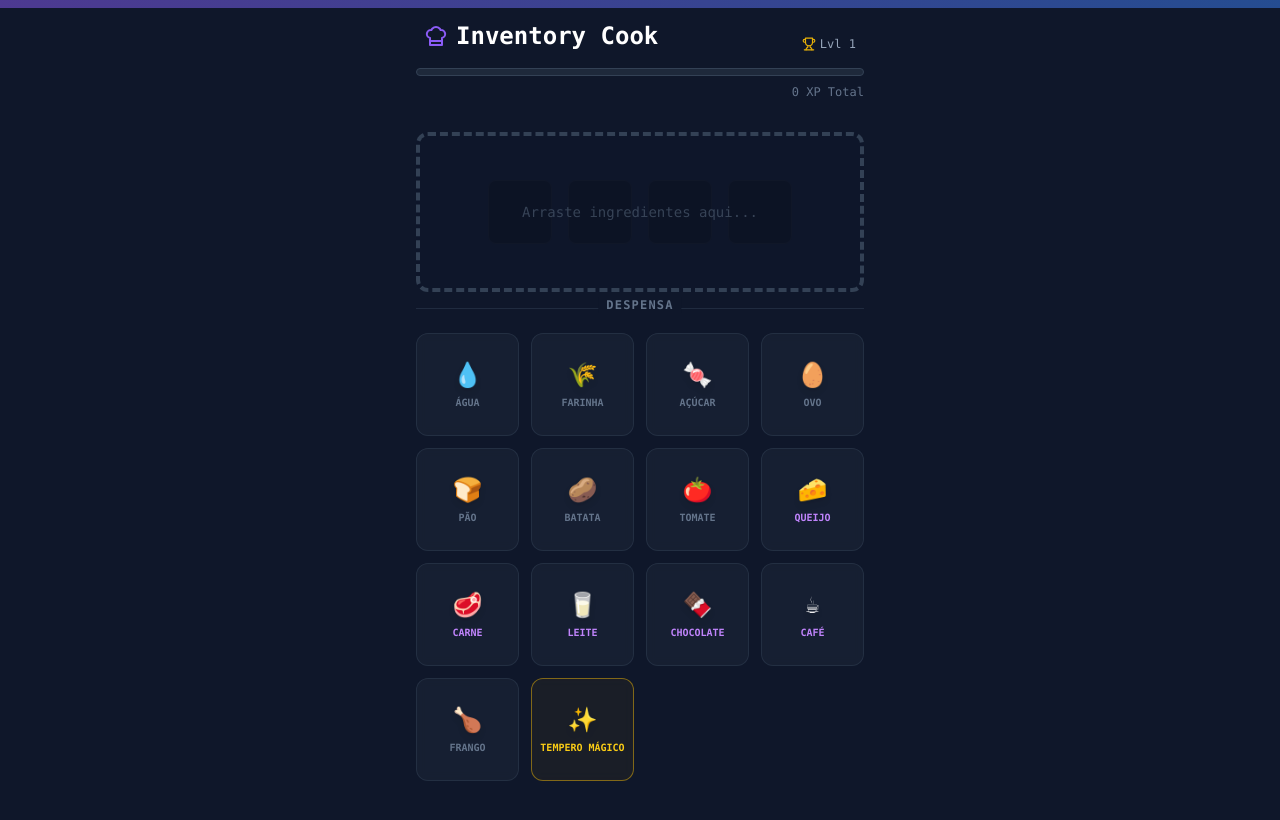
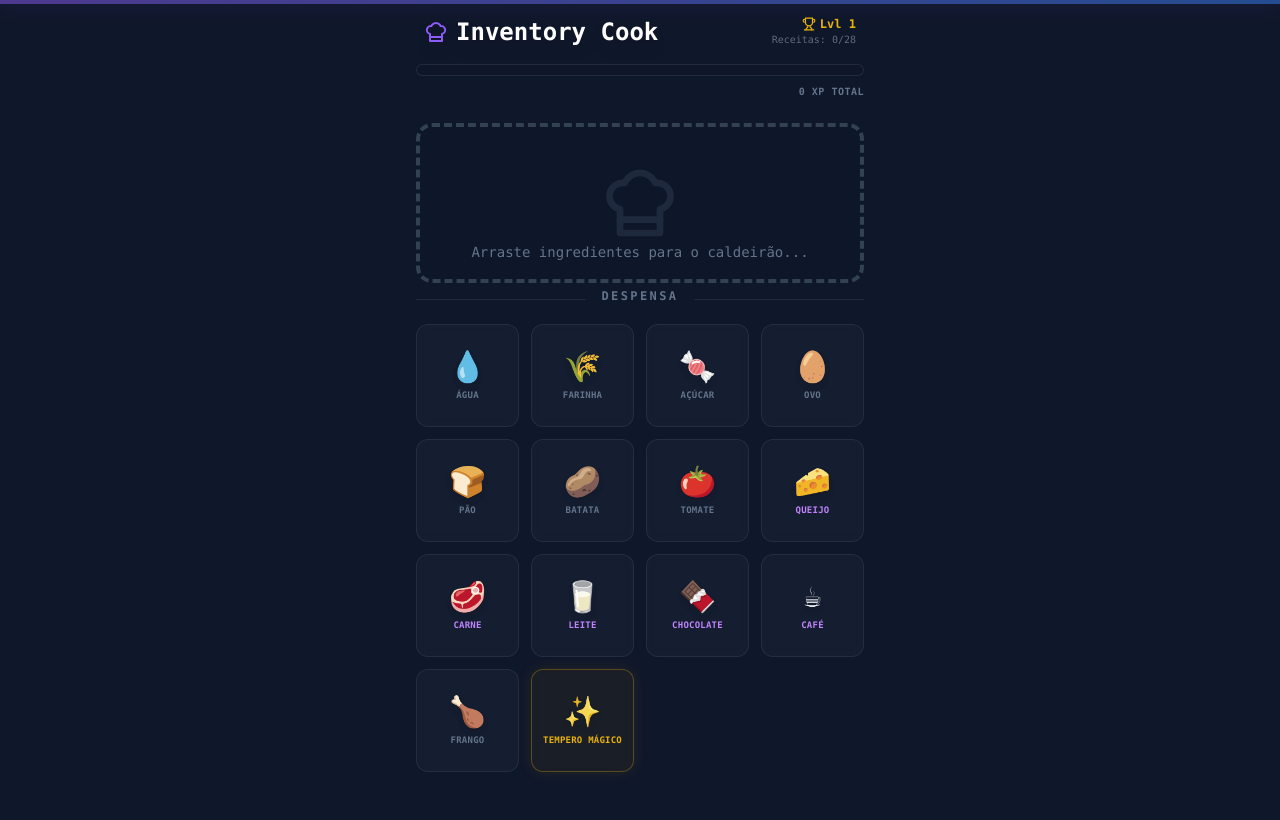
Before and after one commit to ChrisRL95/Inventory-Cook, a Next.js app: page / in a window 1280 px wide. Shown: the top 820 px of the page. Built offline with nearby package versions, Linux system fonts and the light colour scheme.

Commit message:
Update page.js

```diff
--- a/app/page.js
+++ b/app/page.js
@@ -1,8 +1,8 @@
 'use client';
 
-import { useState } from 'react';
-import { Sparkles, ChefHat, Trash2, Clock, BookOpen, X, Trophy } from 'lucide-react';
-import { motion, AnimatePresence } from 'framer-motion'; // Importando a mágica da animação
+import { useState, useEffect } from 'react';
+import { Sparkles, ChefHat, Trash2, Clock, BookOpen, X, Trophy, Share2, Volume2 } from 'lucide-react';
+import { motion, AnimatePresence } from 'framer-motion';
 import { ingredientes, receitas } from './data';
 
 export default function Home() {
@@ -10,7 +10,41 @@ export default function Home() {
   const [pantry] = useState(ingredientes);
   const [craftResult, setCraftResult] = useState(null);
   const [selectedRecipe, setSelectedRecipe] = useState(null);
-  const [xp, setXp] = useState(0); // Estado para o XP Acumulado
+
+  // Persistência: XP e Receitas Desbloqueadas
+  const [xp, setXp] = useState(0);
+  const [unlockedRecipes, setUnlockedRecipes] = useState([]);
+
+  // --- AUDIO SYSTEM ---
+  // Dica: Crie uma pasta 'public/sounds' e coloque arquivos mp3 lá
+  const playSound = (type) => {
+    const sounds = {
+      pop: '/sounds/pop.mp3',      // Som ao soltar item
+      craft: '/sounds/craft.mp3',  // Som de sucesso/level up
+      trash: '/sounds/trash.mp3',  // Som de limpar
+    };
+
+    // Verifica se o áudio existe antes de tocar (evita erro no console se você não tiver os arquivos ainda)
+    const audio = new Audio(sounds[type]);
+    audio.volume = 0.5;
+    audio.play().catch(() => {}); // Ignora erro se o arquivo não existir
+  };
+
+  // --- PERSISTÊNCIA (LOAD) ---
+  useEffect(() => {
+    const savedData = localStorage.getItem('rpg-cook-save');
+    if (savedData) {
+      const { xp: savedXp, unlocked: savedUnlocked } = JSON.parse(savedData);
+      setXp(savedXp || 0);
+      setUnlockedRecipes(savedUnlocked || []);
+    }
+  }, []);
+
+  // --- PERSISTÊNCIA (SAVE) ---
+  useEffect(() => {
+    localStorage.setItem('rpg-cook-save', JSON.stringify({ xp, unlocked: unlockedRecipes }));
+  }, [xp, unlockedRecipes]);
+
 
   // --- DRAG AND DROP ---
   const handleDragStart = (e, item, source) => {
@@ -24,8 +58,13 @@ export default function Home() {
     const source = e.dataTransfer.getData('source');
 
     if (source === 'inventory') return;
+    // REMOVIDO: Limite de 4 itens (Agora é infinito!)
+    // if (inventory.length >= 4) return;
+
+    // Evita duplicatas exatas de ID para não quebrar as keys do React
     if (inventory.some(i => i.id === itemData.id)) return;
 
+    playSound('pop'); // Toca som
     const newInventory = [...inventory, itemData];
     setInventory(newInventory);
     checkRecipes(newInventory);
@@ -49,7 +88,7 @@ export default function Home() {
 
   const allowDrop = (e) => e.preventDefault();
 
-  // --- LÓGICA ---
+  // --- LÓGICA DE CRAFTING ---
   const checkRecipes = (currentInventory) => {
     const invIds = currentInventory.map(i => i.id);
     const found = receitas.find(recipe => {
@@ -60,100 +99,115 @@ export default function Home() {
     setCraftResult(found || null);
   };
 
-  // Função para "Consumir" a receita e ganhar XP
   const handleCraftComplete = () => {
     if (craftResult) {
+      playSound('craft');
       setXp(prev => prev + craftResult.xp);
+
+      // Salva receita desbloqueada se for nova
+      if (!unlockedRecipes.includes(craftResult.name)) {
+        setUnlockedRecipes(prev => [...prev, craftResult.name]);
+      }
+
       setSelectedRecipe(craftResult);
-      // Opcional: Limpar inventário após craftar
-      // setInventory([]);
-      // setCraftResult(null);
     }
   };
 
+  // --- SOCIAL SHARE ---
+  const handleShare = () => {
+    const text = `🍳 Acabei de craftar ${selectedRecipe.name} no Inventory Cook! \nNível de Chef: ${Math.floor(xp / 100) + 1} \nXP Total: ${xp}\n\nJogue agora: [Seu Link Vercel Aqui]`;
+    navigator.clipboard.writeText(text);
+    alert('Stats copiados para a área de transferência! Cole no Twitter/WhatsApp.');
+  };
+
   return (
-    <main className="flex min-h-screen flex-col items-center justify-center p-4 bg-rpg-bg text-white font-mono relative overflow-hidden">
+    <main className="flex min-h-screen flex-col items-center justify-center p-4 bg-rpg-bg text-white font-mono relative overflow-hidden selection:bg-rpg-accent selection:text-white">
 
-      {/* BACKGROUND DECORATION (Vibe Coding) */}
-      <div className="absolute top-0 left-0 w-full h-2 bg-gradient-to-r from-rpg-accent to-blue-500 opacity-50"></div>
+      {/* BACKGROUND DECORATION */}
+      <div className="absolute top-0 left-0 w-full h-1 bg-gradient-to-r from-rpg-accent to-blue-500 opacity-50 shadow-[0_0_20px_rgba(139,92,246,0.5)]"></div>
 
       {/* HEADER & XP BAR */}
-      <header className="mb-8 text-center w-full max-w-md">
+      <header className="mb-6 text-center w-full max-w-md z-10">
         <div className="flex justify-between items-end mb-4 px-2">
-            <h1 className="text-2xl font-bold flex items-center gap-2">
+            <h1 className="text-2xl font-bold flex items-center gap-2 drop-shadow-lg">
             <ChefHat className="text-rpg-accent" /> Inventory Cook
             </h1>
-            <div className="text-xs text-slate-400 flex items-center gap-1">
-                <Trophy size={14} className="text-yellow-500"/> Lvl {Math.floor(xp / 100) + 1}
+            <div className="text-xs text-slate-400 flex flex-col items-end">
+                <span className="flex items-center gap-1 text-yellow-500 font-bold"><Trophy size={14}/> Lvl {Math.floor(xp / 100) + 1}</span>
+                <span className="text-[10px] opacity-60">Receitas: {unlockedRecipes.length}/{receitas.length}</span>
             </div>
         </div>
 
         {/* Barra de XP */}
-        <div className="w-full h-2 bg-slate-800 rounded-full overflow-hidden mb-2 border border-slate-700">
+        <div className="w-full h-3 bg-slate-900/80 rounded-full overflow-hidden mb-2 border border-slate-700/50 backdrop-blur-sm relative">
             <motion.div
-                className="h-full bg-gradient-to-r from-rpg-accent to-purple-400"
+                className="h-full bg-gradient-to-r from-rpg-accent to-purple-400 relative"
                 initial={{ width: 0 }}
                 animate={{ width: `${Math.min((xp % 1000) / 10, 100)}%` }}
                 transition={{ type: "spring", stiffness: 50 }}
-            />
+            >
+               <div className="absolute top-0 right-0 h-full w-2 bg-white/30 animate-pulse"></div>
+            </motion.div>
         </div>
-        <p className="text-slate-500 text-xs text-right">{xp} XP Total</p>
+        <p className="text-slate-500 text-[10px] text-right font-bold tracking-wider">{xp} XP TOTAL</p>
       </header>
 
-      {/* ÁREA DE CRAFTING (INVENTÁRIO) */}
+      {/* CALDEIRÃO MÁGICO (INVENTÁRIO) */}
       <div
         className={`
-          relative w-full max-w-md h-40 rounded-xl border-4 border-dashed transition-all duration-300 flex items-center justify-center gap-4 p-4 mb-4
-          ${inventory.length > 0 ? 'border-rpg-accent bg-slate-800/30' : 'border-slate-700 bg-slate-900/50'}
+          relative w-full max-w-md min-h-[160px] rounded-2xl border-4 border-dashed transition-all duration-500 flex flex-wrap content-center justify-center gap-4 p-6 mb-4
+          ${inventory.length > 0 ? 'border-rpg-accent bg-slate-800/40 shadow-[inset_0_0_40px_rgba(139,92,246,0.1)]' : 'border-slate-700 bg-slate-900/50'}
         `}
         onDrop={handleDropOnInventory}
         onDragOver={allowDrop}
       >
-        {/* SLOTS VAZIOS (Visual RPG) */}
-        <div className="absolute inset-0 flex items-center justify-center gap-4 pointer-events-none opacity-30">
-            {[...Array(4)].map((_, i) => (
-                <div key={i} className="w-16 h-16 rounded-lg bg-black/40 shadow-inner border border-white/5"></div>
-            ))}
+        {/* Placeholder Visual */}
+        {inventory.length === 0 && (
+          <div className="absolute inset-0 flex items-center justify-center pointer-events-none opacity-20">
+             <ChefHat size={80} className="text-slate-500" />
           </div>
+        )}
 
         {inventory.length === 0 && (
-          <span className="text-slate-600 text-sm absolute pointer-events-none animate-pulse">
-            Arraste ingredientes aqui...
+          <span className="text-slate-500 text-sm absolute bottom-4 pointer-events-none animate-bounce">
+            Arraste ingredientes para o caldeirão...
           </span>
         )}
 
-        {/* ITENS COM FRAMER MOTION */}
-        <AnimatePresence>
+        {/* ITENS NO CALDEIRÃO (Com rotação aleatória para efeito "pilha") */}
+        <AnimatePresence mode='popLayout'>
             {inventory.map((item, index) => (
             <motion.div
-                key={`${item.id}-${index}`}
-                layoutId={item.id} // Animação mágica de posição
-                initial={{ scale: 0, rotate: -180 }}
-                animate={{ scale: 1, rotate: 0 }}
+                key={`${item.id}`}
+                layoutId={item.id}
+                initial={{ scale: 0, rotate: Math.random() * 180 }} // Entra girando
+                animate={{ scale: 1, rotate: Math.random() * 20 - 10 }} // Fica levemente torto (natural)
                 exit={{ scale: 0, opacity: 0 }}
-                whileHover={{ scale: 1.1, cursor: 'grab' }}
-                whileTap={{ scale: 0.95 }}
-                draggable
+                whileHover={{ scale: 1.2, rotate: 0, zIndex: 10 }} // Fica reto ao passar o mouse
+                drag
+                dragConstraints={{ left: 0, right: 0, top: 0, bottom: 0 }} // Leve física de drag
                 onDragStart={(e) => handleDragStart(e, item, 'inventory')}
-                className="w-16 h-16 bg-slate-700 rounded-lg flex items-center justify-center text-3xl shadow-lg border-2 border-slate-500 relative z-10"
+                className="w-16 h-16 bg-slate-700/90 backdrop-blur-md rounded-xl flex items-center justify-center text-3xl shadow-xl border border-slate-500/50 cursor-grab active:cursor-grabbing relative"
             >
                 {item.icon}
             </motion.div>
             ))}
         </AnimatePresence>
 
-        {/* BOTÃO DE RESULTADO */}
+        {/* BOTÃO DE CRAFT (Aparece flutuando) */}
         <AnimatePresence>
             {craftResult && (
             <motion.button
-                initial={{ y: 20, opacity: 0 }}
-                animate={{ y: 0, opacity: 1 }}
-                exit={{ y: 10, opacity: 0 }}
-                whileHover={{ scale: 1.05 }}
-                onClick={handleCraftComplete} // Agora ganha XP ao clicar!
-                className="absolute -top-6 bg-green-500 text-black px-6 py-2 rounded-full font-bold flex items-center gap-2 shadow-[0_0_20px_rgba(34,197,94,0.6)] hover:bg-green-400 z-20"
+                initial={{ scale: 0, y: 50 }}
+                animate={{ scale: 1, y: 0 }}
+                exit={{ scale: 0, y: 20 }}
+                whileHover={{ scale: 1.1 }}
+                whileTap={{ scale: 0.9 }}
+                onClick={handleCraftComplete}
+                className="absolute -bottom-6 bg-gradient-to-r from-green-500 to-emerald-600 text-white px-8 py-3 rounded-full font-black flex items-center gap-2 shadow-[0_0_30px_rgba(34,197,94,0.5)] z-30 border-2 border-white/20"
             >
-                <Sparkles size={16} /> CRAFTAR: {craftResult.name}
+                <Sparkles size={20} className="animate-spin-slow" />
+                CRAFTAR {craftResult.name.toUpperCase()}
             </motion.button>
             )}
         </AnimatePresence>
@@ -162,21 +216,21 @@ export default function Home() {
       {/* BOTÃO LIMPAR */}
       {inventory.length > 0 && (
         <button
-          onClick={() => { setInventory([]); setCraftResult(null); }}
-          className="mb-8 text-xs text-red-400 hover:text-red-300 flex items-center gap-1 transition-colors opacity-70 hover:opacity-100"
+          onClick={() => { playSound('trash'); setInventory([]); setCraftResult(null); }}
+          className="mb-8 text-xs text-red-400 hover:text-red-300 flex items-center gap-2 transition-colors opacity-60 hover:opacity-100 bg-red-900/20 px-4 py-2 rounded-full"
         >
-          <Trash2 size={14} /> Limpar Caldeirão
+          <Trash2 size={14} /> Esvaziar Panela
         </button>
       )}
 
       {/* LOJA (DESPENSA) */}
       <div className="w-full max-w-md border-t border-slate-700/50 pt-6 relative">
-        <span className="absolute left-1/2 -translate-x-1/2 -top-3 bg-rpg-bg px-2 text-slate-500 text-xs uppercase tracking-widest font-bold">
+        <span className="absolute left-1/2 -translate-x-1/2 -top-3 bg-rpg-bg px-4 text-slate-500 text-xs uppercase tracking-[0.2em] font-bold">
           Despensa
         </span>
 
         <div
-          className="grid grid-cols-4 gap-3"
+          className="grid grid-cols-4 gap-3 pb-12"
           onDrop={handleDropOnPantry}
           onDragOver={allowDrop}
         >
@@ -185,19 +239,20 @@ export default function Home() {
               key={item.id}
               draggable
               layoutId={`store-${item.id}`}
-              whileHover={{ scale: 1.05, backgroundColor: 'rgba(30, 41, 59, 1)' }}
+              whileHover={{ scale: 1.05, y: -5 }}
               whileTap={{ scale: 0.95 }}
               onDragStart={(e) => handleDragStart(e, item, 'pantry')}
               className={`
                 aspect-square rounded-xl flex flex-col items-center justify-center gap-1 cursor-grab active:cursor-grabbing
-                bg-slate-800/50 border border-slate-700/50 backdrop-blur-sm transition-colors
-                ${item.rarity === 'rare' ? 'border-purple-500/30 bg-purple-500/5' : ''}
-                ${item.rarity === 'legendary' ? 'border-yellow-500/50 bg-yellow-500/5' : ''}
+                bg-slate-800/40 border border-slate-700/50 backdrop-blur-sm transition-all
+                hover:bg-slate-700/60 hover:border-slate-500
+                ${item.rarity === 'rare' ? 'border-purple-500/20 bg-purple-500/5' : ''}
+                ${item.rarity === 'legendary' ? 'border-yellow-500/30 bg-yellow-500/5 shadow-[0_0_15px_rgba(234,179,8,0.1)]' : ''}
               `}
             >
-              <span className="text-2xl drop-shadow-md filter">{item.icon}</span>
-              <span className={`text-[10px] font-bold uppercase text-center ${
-                item.rarity === 'legendary' ? 'text-yellow-400' :
+              <span className="text-3xl drop-shadow-md filter grayscale-[0.2] hover:grayscale-0 transition-all">{item.icon}</span>
+              <span className={`text-[9px] font-bold uppercase text-center tracking-wide ${
+                item.rarity === 'legendary' ? 'text-yellow-500' :
                 item.rarity === 'rare' ? 'text-purple-400' : 'text-slate-500'
               }`}>
                 {item.name}
@@ -207,53 +262,61 @@ export default function Home() {
         </div>
       </div>
 
-      {/* MODAL */}
+      {/* MODAL DE SUCESSO */}
       <AnimatePresence>
         {selectedRecipe && (
             <motion.div
             initial={{ opacity: 0 }} animate={{ opacity: 1 }} exit={{ opacity: 0 }}
-            className="fixed inset-0 bg-black/80 flex items-center justify-center z-50 p-4 backdrop-blur-md"
+            className="fixed inset-0 bg-black/90 flex items-center justify-center z-50 p-4 backdrop-blur-md"
             onClick={() => setSelectedRecipe(null)}
             >
             <motion.div
-                initial={{ scale: 0.8, opacity: 0 }} animate={{ scale: 1, opacity: 1 }} exit={{ scale: 0.8, opacity: 0 }}
-                className="bg-slate-900 border border-slate-700 w-full max-w-lg rounded-2xl p-6 relative shadow-2xl"
+                initial={{ scale: 0.5, y: 100, opacity: 0 }}
+                animate={{ scale: 1, y: 0, opacity: 1 }}
+                exit={{ scale: 0.8, y: 50, opacity: 0 }}
+                className="bg-slate-900 border border-slate-700 w-full max-w-lg rounded-3xl p-8 relative shadow-2xl overflow-hidden"
                 onClick={e => e.stopPropagation()}
             >
+                {/* Efeito de brilho de fundo */}
+                <div className="absolute top-0 left-0 w-full h-32 bg-gradient-to-b from-green-500/20 to-transparent pointer-events-none"></div>
+
                 <button
                 onClick={() => setSelectedRecipe(null)}
-                className="absolute top-4 right-4 text-slate-400 hover:text-white"
+                className="absolute top-4 right-4 p-2 bg-slate-800/50 rounded-full text-slate-400 hover:text-white hover:bg-slate-700 transition-colors"
                 >
-                <X size={24} />
+                <X size={20} />
                 </button>
 
-                <div className="text-center mb-6">
-                <span className="inline-block bg-green-500/20 text-green-400 text-xs px-3 py-1 rounded-full mb-2 uppercase tracking-wider">
-                    Sucesso!
-                </span>
-                <h2 className="text-3xl font-bold text-white mb-1">{selectedRecipe.name}</h2>
-                <p className="text-slate-400 text-sm italic">"{selectedRecipe.desc}"</p>
+                <div className="text-center mb-8 relative z-10">
+                <motion.div
+                    initial={{ scale: 0 }} animate={{ scale: 1 }} transition={{ delay: 0.2, type: 'spring' }}
+                    className="inline-flex items-center gap-2 bg-green-500 text-black text-xs font-black px-4 py-1.5 rounded-full mb-4 uppercase tracking-wider shadow-[0_0_20px_rgba(34,197,94,0.4)]"
+                >
+                    <Sparkles size={14} /> Recipe Unlocked
+                </motion.div>
+                <h2 className="text-4xl font-black text-white mb-2">{selectedRecipe.name}</h2>
+                <p className="text-slate-400 text-sm font-medium">"{selectedRecipe.desc}"</p>
                 </div>
 
-                <div className="flex justify-center gap-6 mb-8 border-y border-slate-800 py-4">
-                <div className="flex items-center gap-2 text-yellow-400">
-                    <Sparkles size={18} />
-                    <span className="font-bold">+{selectedRecipe.xp} XP Ganho</span>
+                <div className="grid grid-cols-2 gap-4 mb-8">
+                    <div className="bg-slate-800/50 rounded-2xl p-4 flex flex-col items-center justify-center border border-slate-700/50">
+                        <span className="text-yellow-500 font-black text-2xl">+{selectedRecipe.xp}</span>
+                        <span className="text-slate-500 text-[10px] uppercase tracking-widest">XP Ganho</span>
                     </div>
-                <div className="flex items-center gap-2 text-blue-400">
-                    <Clock size={18} />
-                    <span className="font-bold">{selectedRecipe.time}</span>
+                    <div className="bg-slate-800/50 rounded-2xl p-4 flex flex-col items-center justify-center border border-slate-700/50">
+                        <span className="text-blue-400 font-black text-2xl">{selectedRecipe.time}</span>
+                        <span className="text-slate-500 text-[10px] uppercase tracking-widest">Tempo</span>
                     </div>
                 </div>
 
-                <div className="space-y-4">
-                <h3 className="flex items-center gap-2 text-lg font-semibold text-white">
-                    <BookOpen size={20} className="text-rpg-accent" /> Preparo
+                <div className="space-y-4 mb-8">
+                <h3 className="flex items-center gap-2 text-sm font-bold text-slate-300 uppercase tracking-wider">
+                    <BookOpen size={16} className="text-rpg-accent" /> Modo de Preparo
                 </h3>
                 <ul className="space-y-3">
                     {selectedRecipe.steps.map((step, idx) => (
-                    <li key={idx} className="flex gap-3 text-slate-300 text-sm">
-                        <span className="bg-slate-800 w-6 h-6 flex-shrink-0 flex items-center justify-center rounded-full text-xs font-bold text-slate-500">
+                    <li key={idx} className="flex gap-4 text-slate-300 text-sm leading-relaxed">
+                        <span className="bg-slate-800 w-6 h-6 flex-shrink-0 flex items-center justify-center rounded-full text-[10px] font-bold text-slate-500 border border-slate-700">
                         {idx + 1}
                         </span>
                         {step}
@@ -262,12 +325,21 @@ export default function Home() {
                 </ul>
                 </div>
 
+                <div className="flex gap-3">
+                    <button
+                    onClick={handleShare}
+                    className="flex-1 bg-slate-800 hover:bg-slate-700 text-white font-bold py-4 rounded-xl transition-colors flex items-center justify-center gap-2"
+                    >
+                    <Share2 size={18} /> Compartilhar
+                    </button>
                     <button
                     onClick={() => setSelectedRecipe(null)}
-                className="w-full mt-8 bg-rpg-accent hover:bg-violet-500 text-white font-bold py-3 rounded-xl transition-colors"
+                    className="flex-[2] bg-rpg-accent hover:bg-violet-500 text-white font-bold py-4 rounded-xl transition-colors shadow-lg shadow-purple-900/20"
                     >
                     Continuar Cozinhando
                     </button>
+                </div>
+
             </motion.div>
             </motion.div>
         )}
```
Lines whose indentation alone changed are shown as unchanged.
